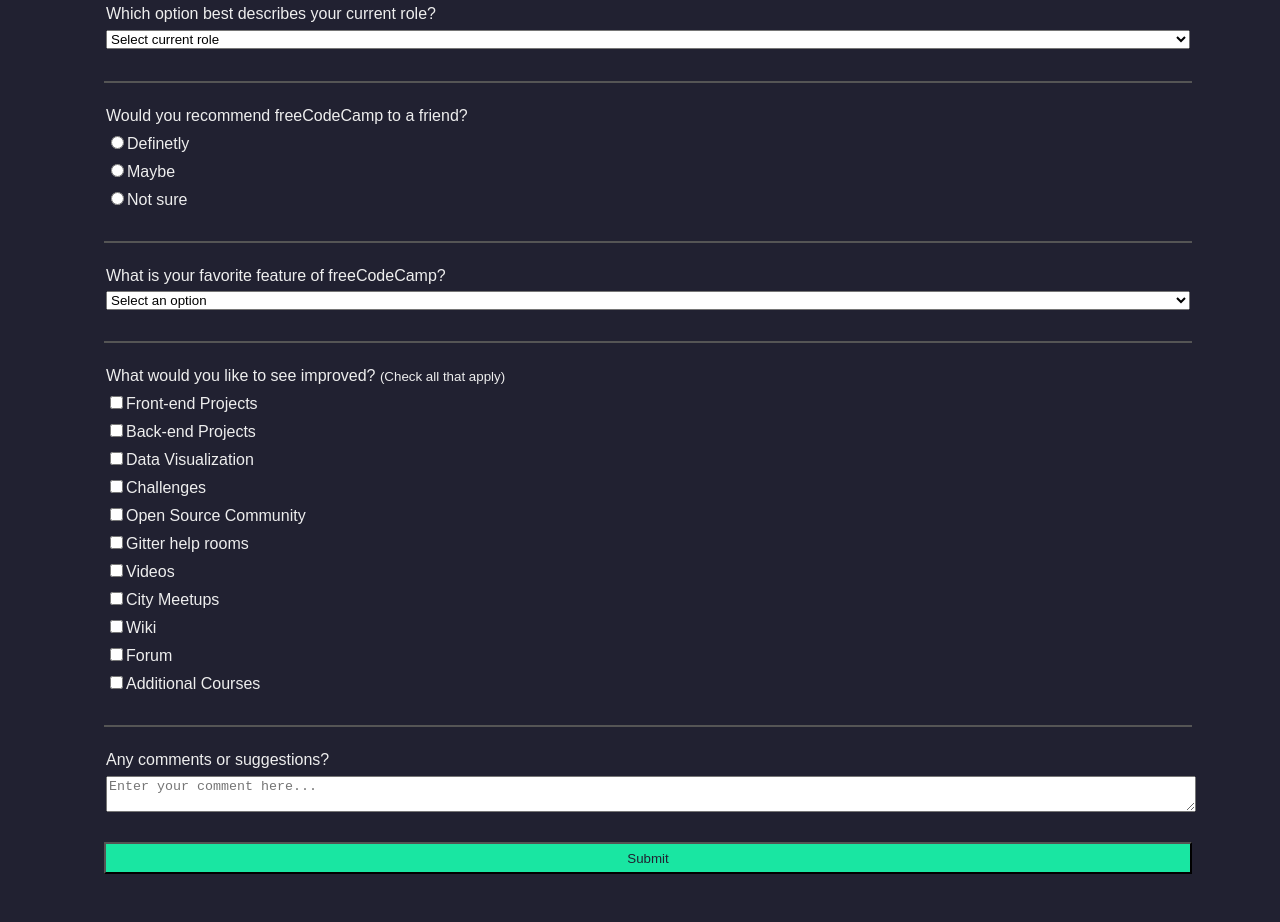
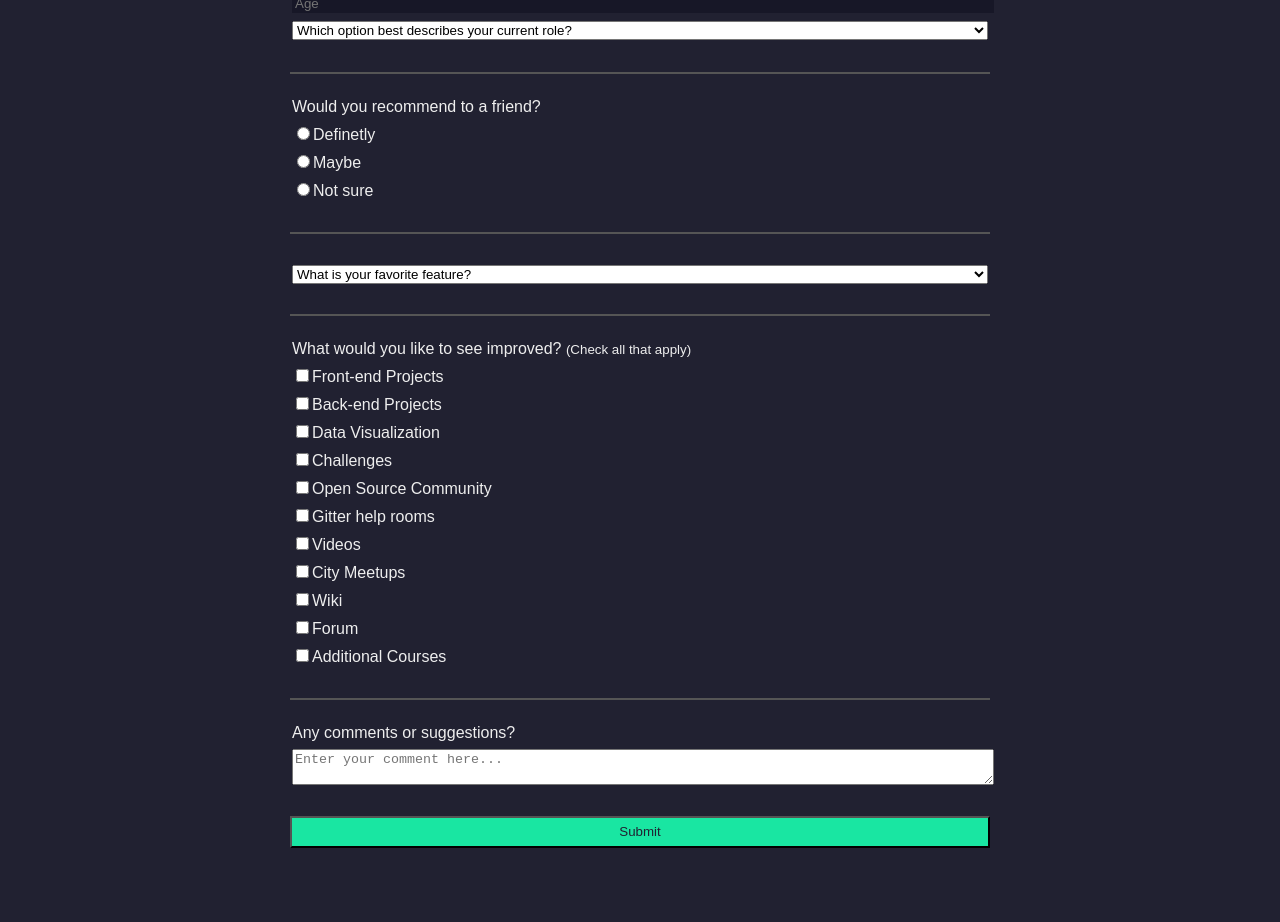
Before and after one commit to BrunoOU812/Survey-Form, a plain HTML site: page index.html in a window 1280 px wide. Shown: the part 309-1231 px from the top of the page. Drawn offline with Linux system fonts and the light colour scheme.

Commit message:
fixing size

```diff
--- a/index.html
+++ b/index.html
@@ -7,15 +7,16 @@
 <link rel="stylesheet" href="styles.css">
 </head>
 <body>
-  <h1 id="title">freeCodeCamp Survey Form</h1>
-  <p id="description">Thank you for taking the time to help us improve the platform</p>
-  <form id="survey-form">
-    <fieldset>
-      <label id="name-label">Name<input id="name" type="text" placeholder="Enter your name" required></label>
-      <label id="email-label">Email<input id="email" type="email" placeholder="Enter your Email" required></label>
-      <label id="number-label">Age<input id="number" type="number" min="5" max="99" placeholder="Age"></label>
-      <label>Which option best describes your current role?<select id="dropdown">
-        <option>Select current role</option>
+  <form class="form" id="survey-form">
+    <h1 class="form__title" id="title">Survey Form</h1>
+    <p class="form__description" id="description">Thank you for taking the time to help us improve the platform</p>
+    <fieldset class="form__fieldset">
+      <label class="form__personal" id="name-label">Name<input id="name" type="text" placeholder="Enter your name" required></label>
+      <label class="form__personal" id="email-label">Email<input id="email" type="email" placeholder="Enter your Email" required></label>
+      <label class="form__personal" id="number-label">Age<input id="number" type="number" min="5" max="99" placeholder="Age"></label>
+      <label class="form__label">
+        <select class="form__select" id="dropdown">
+          <option>Which option best describes your current role?</option>
           <option>Student</option>
           <option>Full Time Job</option>
           <option>Full Time Learner</option>
@@ -24,41 +25,45 @@
         </select>
       </label>
     </fieldset>
-    <hr>
-    <fieldset>
-      Would you recommend freeCodeCamp to a friend?
-      <label><input type="radio" value="definetly" name="recomend">Definetly</label>
-      <label><input type="radio" value="maybe" name="recomend">Maybe</label>
-      <label><input type="radio" value="notsure" name="recomend">Not sure</label>
+    <hr class="form__hr">
+    <fieldset class="form__fieldset">
+      Would you recommend to a friend?
+      <label class="form__label"><input type="radio" value="definetly" name="recomend">Definetly</label>
+      <label class="form__label"><input type="radio" value="maybe" name="recomend">Maybe</label>
+      <label class="form__label"><input type="radio" value="notsure" name="recomend">Not sure</label>
     </fieldset>
-    <hr>
-    <fieldset>What is your favorite feature of freeCodeCamp?<select>
-      <option>Select an option</option>
+    <hr class="form__hr">
+    <fieldset class="form__fieldset">
+      <select class="form__select" >
+        <option>What is your favorite feature?</option>
         <option>Challenges</option>
         <option>Projects</option>
         <option>Community</option>
-      <option>Open Source</option></select>
+        <option>Open Source</option>
+      </select>
     </fieldset>
-    <hr>
+    <hr class="form__hr">
     <fieldset>What would you like to see improved? <small>(Check all that apply)</small>
-      <label><input type="checkbox" value="Front">Front-end Projects</label>
-      <label><input type="checkbox" value="Back">Back-end Projects</label>
-      <label><input type="checkbox" value="Data">Data Visualization</label>
-      <label><input type="checkbox" value="Challenge">Challenges</label>
-      <label><input type="checkbox" value="Open">Open Source Community</label>
-      <label><input type="checkbox" value="Gitter">Gitter help rooms</label>
-      <label><input type="checkbox" value="Video">Videos</label>
-      <label><input type="checkbox" value="City">City Meetups</label>
-      <label><input type="checkbox" value="Wiki">Wiki</label>
-      <label><input type="checkbox" value="Forum">Forum</label>
-      <label><input type="checkbox" value="Additional">Additional Courses</label>
+      <label class="form__label"><input type="checkbox" value="Front">Front-end Projects</label>
+      <label class="form__label"><input type="checkbox" value="Back">Back-end Projects</label>
+      <label class="form__label"><input type="checkbox" value="Data">Data Visualization</label>
+      <label class="form__label"><input type="checkbox" value="Challenge">Challenges</label>
+      <label class="form__label"><input type="checkbox" value="Open">Open Source Community</label>
+      <label class="form__label"><input type="checkbox" value="Gitter">Gitter help rooms</label>
+      <label class="form__label"><input type="checkbox" value="Video">Videos</label>
+      <label class="form__label"><input type="checkbox" value="City">City Meetups</label>
+      <label class="form__label"><input type="checkbox" value="Wiki">Wiki</label>
+      <label class="form__label"><input type="checkbox" value="Forum">Forum</label>
+      <label class="form__label"><input type="checkbox" value="Additional">Additional Courses</label>
     </fieldset>
-    <hr>
-    <fieldset>Any comments or suggestions?
-      <textarea placeholder="Enter your comment here..."></textarea>
+    <hr class="form__hr">
+    <fieldset class="form__fieldset">Any comments or suggestions?
+      <textarea class="form__textarea" placeholder="Enter your comment here..."></textarea>
     </fieldset>
-    <label><input id="submit" type="submit"></label>
+    <label class="form__label">
+      <input class="form__submit" id="submit" type="submit">
+    </label>
   <form>
-
+    <div class="background"></div>
 </body>
 </html>
--- a/styles.css
+++ b/styles.css
@@ -1,7 +1,8 @@
 
 body{
-    width:100%;
-    heigth:100vh;
+  display: flex;
+  justify-content: center;
+  align-items: center;
     font-family:sans-serif;
   color:#eeeeee;
   background:#212131;
@@ -23,7 +24,9 @@
     border: 1px solid #171727;
   }
   form{
-    margin: 3em 6em
+    width:700px;
+
+    margin: 3em ;
   }
 
   fieldset{
```
Lines whose indentation alone changed are shown as unchanged.
